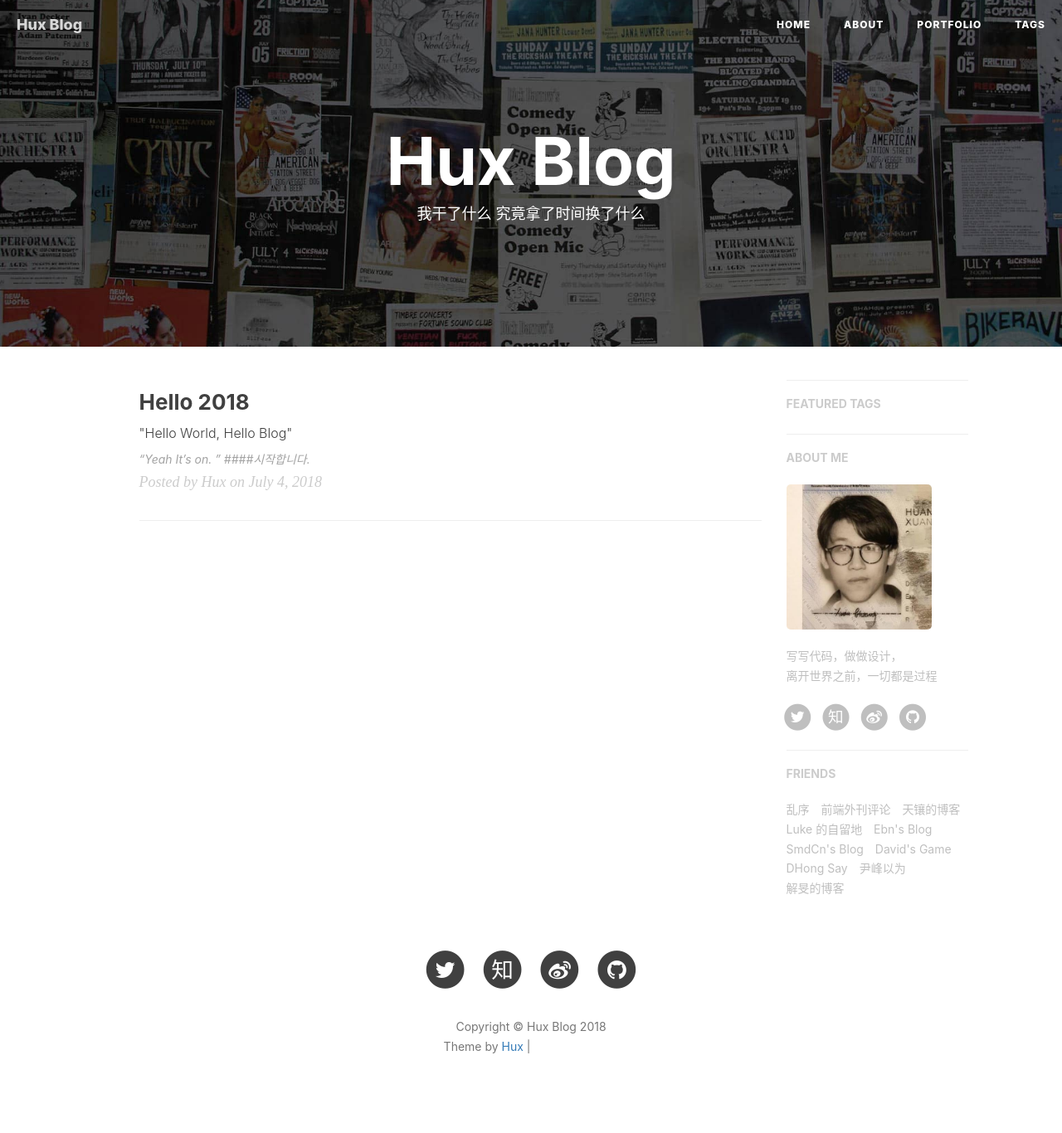
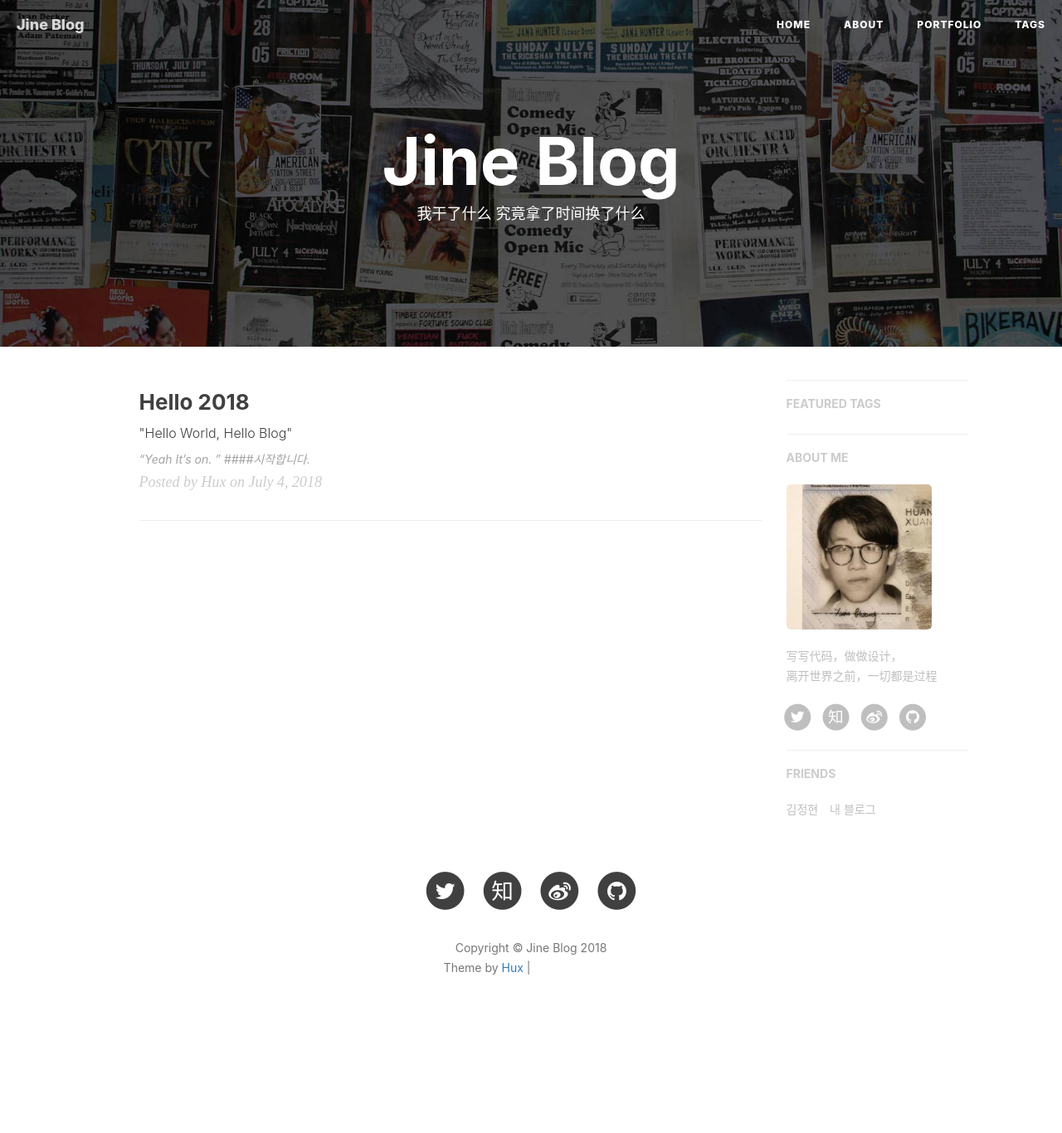
Before and after one commit to jine9529/jine9529.github.io, a Jekyll site: the page built from index.html, in a window 1280 px wide. Shown: the whole page at 83% size. Built offline with Jekyll 4.4.1, drawn with Linux system fonts in a browser that asks for light colours; nearby versions of some CDN libraries; the list of posts is cut into pages by our own code; comment, search, counter and statistics services are not loaded; after the commit the page ends 1271 px from its top, so only the background shows below that; grey boxes are pictures that could not be loaded.

Commit message:
Update _config.yml

```diff
--- a/_config.yml
+++ b/_config.yml
@@ -1,11 +1,11 @@
 # Site settings
-title: Hux Blog
-SEOTitle: 黄玄的博客 | Hux Blog
+title: Jine Blog
+SEOTitle: 코딩하는 지네 | Jine Blog
 header-img: img/home-bg.jpg
-email: huxpro@gmail.com
-description: "关于前端与设计、黑客与画家 | 黄玄，Web & Mobile Lover，Software Engineer，UX Designer | 这里是 @Hux黄玄 的个人博客，与你一起发现更大的世界。"
-keyword: "黄玄, Hux黄玄, Hux, 鬼栈, huxpro, @huxpro, 黄玄的博客, Hux Blog, 博客, 个人网站, 互联网, Web, JavaScript, 前端, 设计"
-url: "https://huangxuan.me"              # your host, for absolute URL
+email: dlswlgp9529@gmail.com
+description: "통계를 전공하고 있고 IT학부를 복수전공 하고 있습니다.Web & Mobile, Software, back-end Lover，"
+keyword: "jine, Jine, @Jine, @jine, Jine Blog"
+url: "http://blog.naver.com/dlswlgp9529"              # your host, for absolute URL
 baseurl: ""                             # for example, '/blog' if your blog hosted on 'host/blog'
 
 # Publish posts or collection documents with a future date.
@@ -13,12 +13,12 @@ future: true
 
 # SNS settings
 RSS: false
-weibo_username:     huxpro
-zhihu_username:     huxpro
-github_username:    huxpro
-twitter_username:   huxpro
-#facebook_username:  huxpro
-#linkedin_username:  firstname-lastname-idxxxx
+weibo_username:     jine
+zhihu_username:     jien
+github_username:    jine
+twitter_username:   jine
+#facebook_username:  지혜
+#linkedin_username:  지-혜-dlswlgp9529@naver.com
 
 
 
@@ -95,34 +95,11 @@ friends: [
     #     title: "Su",
     #     href: "http://su.gallery/"
     # },{
-        title: "乱序",
-        href: "http://mida.re/"
+        title: "김정현",
+        href: "http://SuperKimJungHyun.github.io/"
     },{
-        title: "前端外刊评论",
-        href: "http://qianduan.guru/"
-    },{
-        title: "天镶的博客",
-        href: "http://lingyu.wang/"
-    },{
-        title: "Luke 的自留地",
-        href: "http://hmqk1995.github.io"
-    },{
-        title: "Ebn's Blog",
-        href: "http://ebnbin.com/"
-    },{
-        title: "SmdCn's Blog",
-        href: "http://blog.smdcn.net"
-    },{
-        title: "David's Game",
-        href: "https://www.ruoyaowu.com/"
-    },{
-        title: "DHong Say",
-        href: "http://dhong.co"
-    },{
-        title: "尹峰以为",
-        href: "http://ingf.github.io/"
-    },{
-        title: "解旻的博客",
-        href: "http://xieminis.me/"
+        title: "내 블로그",
+        href: "http://blog.naver.com/dlswlgp9529"
+
     }
 ]
```
